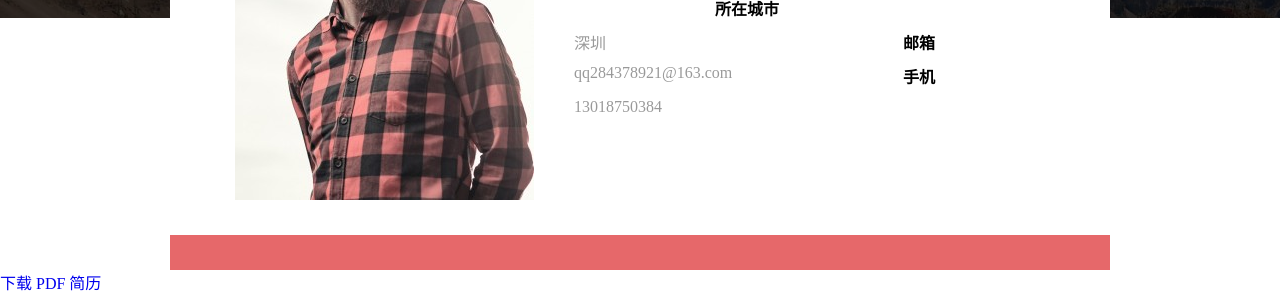
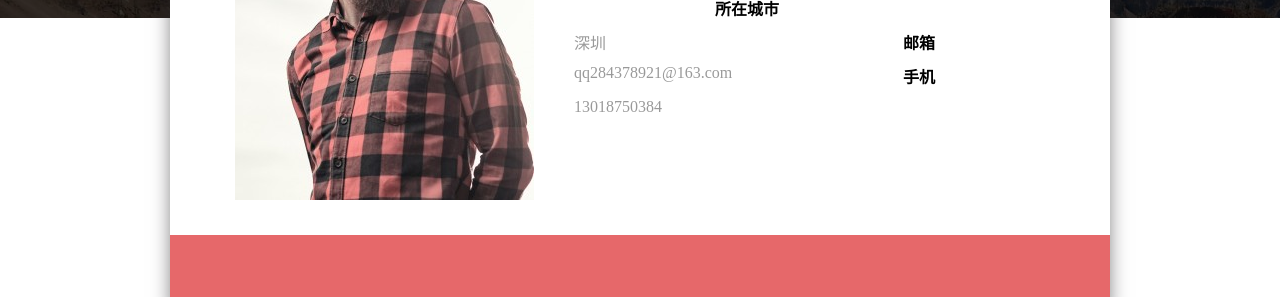
Before and after one commit to qq284378921/blog, a plain HTML site: page 个人简历.html in a window 1280 px wide. Shown: the part 497-794 px from the top of the page. Drawn offline with Linux system fonts and the light colour scheme.

Commit message:
2019.1.15

```diff
--- a/a.css
+++ b/a.css
@@ -71,6 +71,7 @@ main .card {
   max-width: 940px;
   margin: 0 auto;
   background-color: #fff;
+  box-shadow: 0px 7px 18px -1px rgba(36,35,36,0.6);
 }
 .card > .pictureAndText{
   padding: 35px;
@@ -124,3 +125,21 @@ main .card {
   background-color: rgb(230,104,106);
   text-align: center;
 }
+.card .media a{
+  display: inline-block;
+  width: 40px;
+  line-height: 30px;
+  padding: 5px 0;
+  border-radius: 50%;
+  margin: 16px;
+}
+.card .media a:hover{
+  background: #CF5D5F;
+}
+.button{
+  display:inline-block;
+  border: 1px solid #bbb;
+  padding: 10px;
+  margin: 20px auto;
+  text-align: middle;
+}
--- a/个人简历.html
+++ b/个人简历.html
@@ -7,11 +7,11 @@
     <script src="//at.alicdn.com/t/font_1014368_m4ooouhwa4.js"></script>
     <style type="text/css">
       .icon {
-          width: 35px; height: 35px;
+          width: 30px; height: 30px;
           vertical-align: -0.15em;
           fill: #fff;
           overflow: hidden;
-          margin: 0 16px;
+          /* margin: 0 16px; */
           vertical-align: top;
       }
     </style>
@@ -80,15 +80,12 @@
               </a>
           </footer>
         </div>
-
+    </main>
     <a class="button" href="#">下载 PDF 简历</a>
-
-      <p>
-        陈德杰。。。。。。。。。。。。<br>
+    <p>陈德杰。。。。。。。。。。。。<br>
        技能：前端开发。。。。。。
     </p>
 
-    </main>
     <section>
       <h2>技能</h2>
       <ol>
```
Lines whose indentation alone changed are shown as unchanged.
